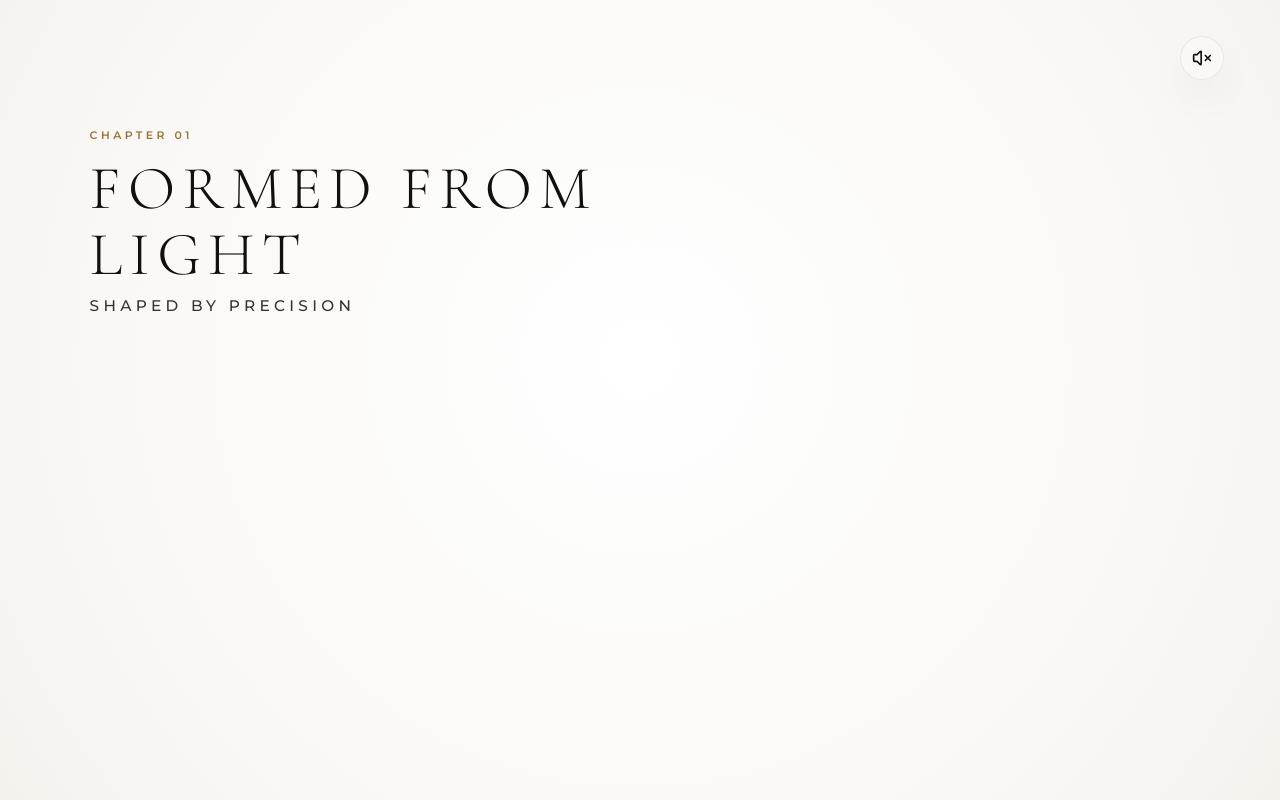
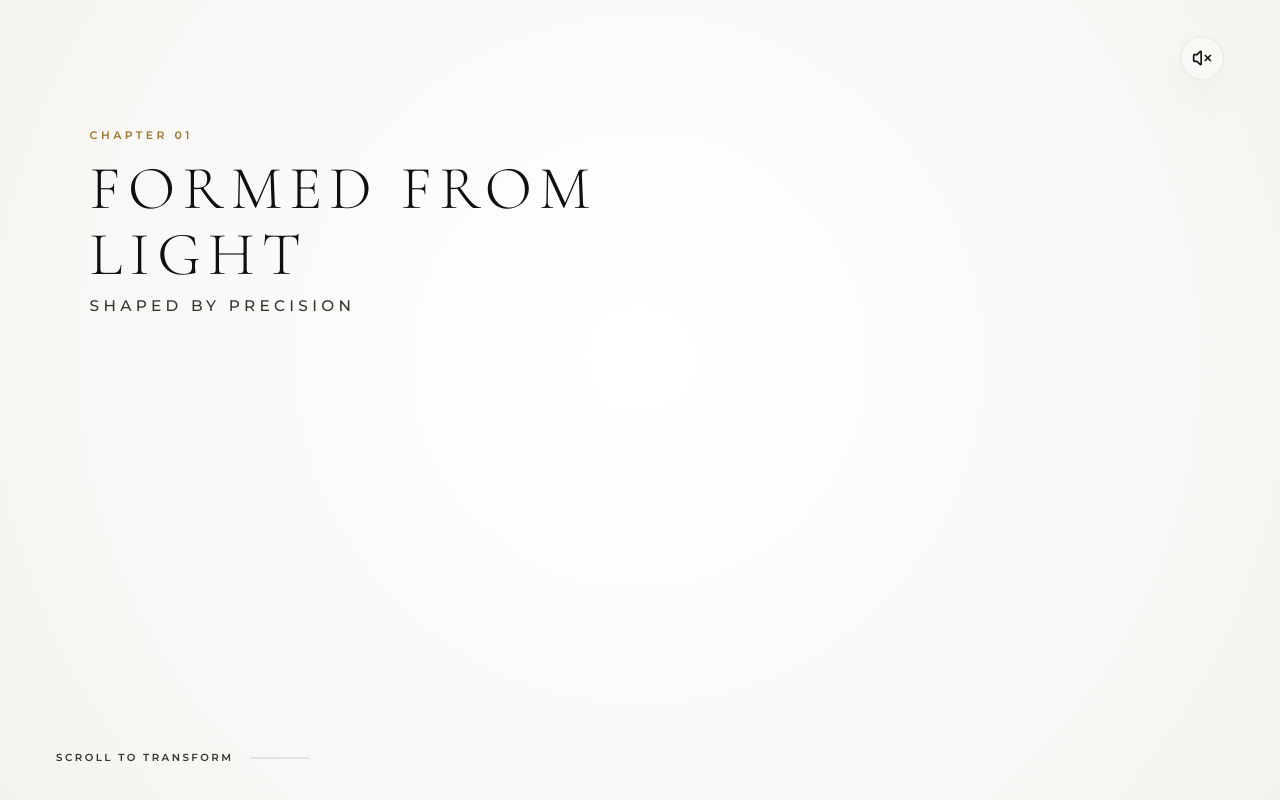
Before and after one commit to apkmasondev/skincare_demo, a React (Vite) app: page / in a window 1280 px wide. Built offline with nearby package versions, Linux system fonts and the light colour scheme; the HTML template or start-up script is replaced by a standard one.

Commit message:
fix: sync ExperienceTextOverlay updates from apkmason-skin-elixir

```diff
--- a/src/components/ExperienceTextOverlay.tsx
+++ b/src/components/ExperienceTextOverlay.tsx
@@ -67,7 +67,7 @@ export const ExperienceTextOverlay: React.FC<ExperienceTextOverlayProps> = ({
       </div>
 
       {/* Subtle Scroll / Progress Indicator for Desktop */}
-      {!isMobile && renderedProgress > 0 && renderedProgress < 0.95 && (
+      {!isMobile && renderedProgress < 0.85 && (
         <div className="scroll-indicator">
           <span className="indicator-text">SCROLL TO TRANSFORM</span>
           <div className="indicator-track">
```
Also changed, not shown: 1 other file (tests, documents, lock files or other folders).
